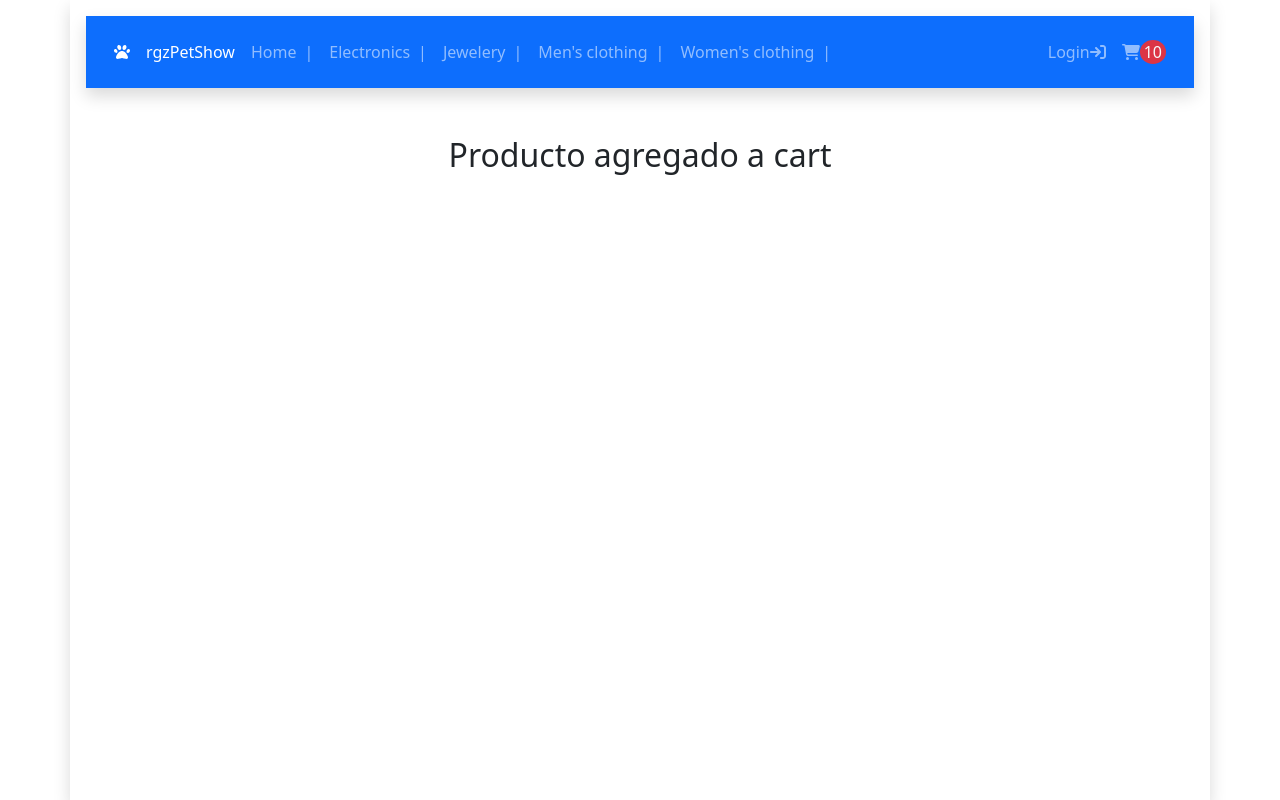
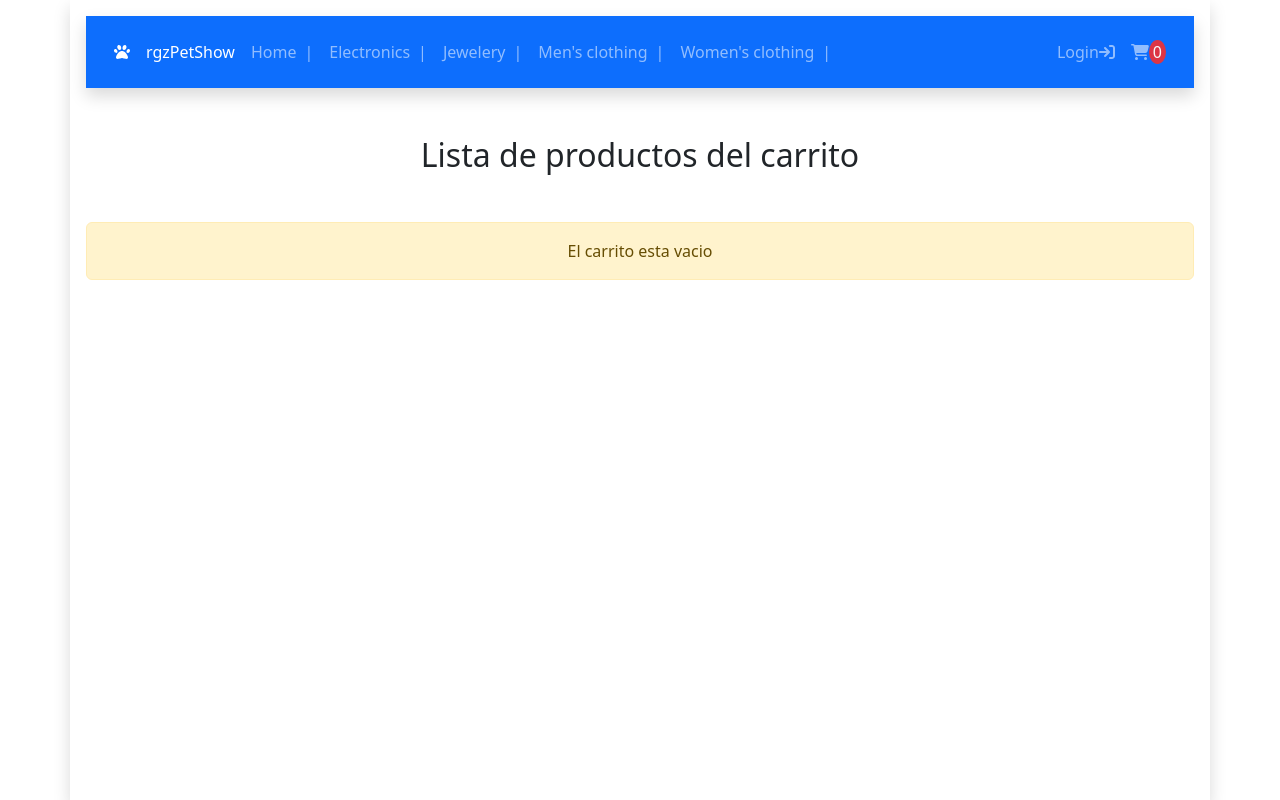
Before and after one commit to arabootcamp/rgzpetshop-rodriguez, a React (Create React App) app: page /cart in a window 1280 px wide. Built offline with nearby package versions, Linux system fonts and the light colour scheme.

Commit message:
desafio 8 - cart context

```diff
--- a/src/App.js
+++ b/src/App.js
@@ -1,9 +1,12 @@
 import React from 'react'
+import CartProvider from './context/CartContext';
 import AppRouter from './routes/AppRouter';
 
 function App() {
   return (
-    <AppRouter />
+    <CartProvider>
+      <AppRouter />
+    </CartProvider>
   );
 }
 
--- a/src/components/CartWidget/index.jsx
+++ b/src/components/CartWidget/index.jsx
@@ -1,13 +1,19 @@
 import styles from './styles.module.scss';
-import React from 'react';
+import React,{useContext} from 'react';
 import { FontAwesomeIcon } from '@fortawesome/react-fontawesome';
 import { faCartShopping } from '@fortawesome/free-solid-svg-icons';
+import { CartContext } from '../../context/CartContext';
+import { useNavigate } from 'react-router-dom';
 
-const CartWidget = ({ productsQuantity }) => {
+const CartWidget = () => {
+
+  const { cart } = useContext(CartContext);
+  const navigate = useNavigate();
+
   return (
     <div className="d-flex align-items-center ms-lg-3 py-2 fs-6">
-      <FontAwesomeIcon icon={faCartShopping} className={styles.cartWidget__icon} />
-      <span className="bg-danger text-light px-1 rounded-circle">{productsQuantity}</span>
+      <FontAwesomeIcon icon={faCartShopping} className={styles.cartWidget__icon} onClick={() => navigate("/cart")}/>
+      <span className="bg-danger text-light px-1 rounded-circle">{cart.length}</span>
     </div>
   );
 }
--- a/src/components/CartWidget/styles.module.scss
+++ b/src/components/CartWidget/styles.module.scss
@@ -2,5 +2,6 @@
   color: #FFFFFF8C;
   &:hover{
       color: rgba(255,255,255,0.75);
+      cursor: pointer;
   }
 }
--- a/src/components/Item/index.jsx
+++ b/src/components/Item/index.jsx
@@ -3,10 +3,20 @@ import {Card,Button } from 'react-bootstrap';
 import Col from 'react-bootstrap/Col';
 import styles from './styles.module.scss';
 import {useNavigate} from 'react-router-dom';
+import { useContext } from 'react';
+import { CartContext } from '../../context/CartContext';
 
 const Item = ({product}) => {
 
   const navigate = useNavigate();
+  const { cart } = useContext(CartContext);
+
+  //a modo seteo inicial
+  product.initial = 1;
+  product.stock = 10;
+  //si el producto esta en carro rebajo el stock
+  let index = cart.findIndex(el => el.id === product.id);
+  let quantityInCart = (index >= 0) ? cart[index].quantity : 0;
 
   const handleDetail = () => {
     navigate(`/item/${product.id}`);
@@ -24,7 +34,7 @@ const Item = ({product}) => {
             <Button variant="primary" onClick={handleDetail} className={`${styles.btn_custom_hover} rounded-0 w-100 btn-custom-hover`}>Ver detalle</Button>
           </div>
         </Card.Body>
-        <span className="text-end text-primary me-3 mb-2"><strong>stock:</strong><i className=''> {10}</i></span>
+        <span className="text-end text-primary me-3 mb-2"><strong>stock:</strong><i className=''> {product.stock - quantityInCart}</i></span>
       </Card>
   </Col>
   );
--- a/src/components/ItemDetail/index.jsx
+++ b/src/components/ItemDetail/index.jsx
@@ -1,21 +1,31 @@
-import React, { useState } from 'react';
+import React, { useState, useContext } from 'react';
 import styles from './styles.module.scss';
 import Container from 'react-bootstrap/Container';
 import Row from 'react-bootstrap/Row';
 import Col from 'react-bootstrap/Col';
 import ItemCount from '../../components/ItemCount';
 import { useNavigate } from 'react-router-dom';
+import { CartContext } from '../../context/CartContext';
 
 const ItemDetail = ({product}) => {
 
+  const navigate = useNavigate();
   const [qtyAdded, setQtyAdded] = useState(0);
-  const navigate = useNavigate();
+  const { addItem, cart } = useContext(CartContext);
+
+  //a modo seteo inicial
+  product.initial = 1;
+  product.stock = 10;
+  //si el producto esta en carro rebajo el stock
+  let index= cart.findIndex(el => el.id===product.id);
+  let quantityInCart= (index>=0) ? cart[index].quantity: 0;
 
   const handleAdd = counter => {
     setQtyAdded(counter);
   }
 
   const handleTerminate = () => {
+    addItem(product, qtyAdded);
     navigate('/cart');
   }
 
@@ -30,16 +40,15 @@ const ItemDetail = ({product}) => {
             <span className="d-block text-primary text-start">{product.category}</span>
             <h3 className='text-center my-4'>{product.title}</h3>
             <p className=''>{product.description}</p>
-            <span className="d-block text-end text-primary me-0"><strong>stock:</strong><i> {10}</i></span>
+            <span className="d-block text-end text-primary me-0"><strong>stock:</strong><i> {product.stock - quantityInCart}</i></span>
             <strong className={`${styles.product__price} d-block my-4`}>{product.price}</strong>
           </div>
           <div>
             { qtyAdded<=0
-              ? <ItemCount handleAdd={handleAdd} initial={1} stock={10} />
+              ? <ItemCount handleAdd={handleAdd} initial={product.initial} stock={product.stock - quantityInCart} />
               : <div className='text-center'>
-                  <strong className={`${styles.fs_13p} d-block text-success`}>Usted ha agregado {qtyAdded} cantidades del producto</strong>
+                  <strong className={`${styles.fs_13p} d-block text-success`}>Usted va a agregar {qtyAdded} cantidades del producto al carrito</strong>
                   <button type="button" onClick={handleTerminate} className="btn btn-outline-primary px-2 m-3 rounded-0">Terminar compra</button>
-                  <button type="button" onClick={() => {setQtyAdded(0)} } className="btn btn-outline-primary px-2 m-3 rounded-0">Restablecer</button>
                 </div>}
             <hr />
             <button type="button" onClick={() => {navigate(-1)} } className={`${styles.btn_custom_hover} btn btn-primary px-5 my-3 rounded-0`} >Volver a la página anterior</button>
--- a/src/components/NavBar/index.jsx
+++ b/src/components/NavBar/index.jsx
@@ -9,6 +9,7 @@ import CartWidget from '../CartWidget';
 import {Link} from 'react-router-dom';
 
 const NavBar = () => {
+
   return (
     <>
       <Navbar bg="primary" variant="dark" expand="lg" className="p-3 shadow">
@@ -27,7 +28,7 @@ const NavBar = () => {
               <Link to="/category/men's clothing" className={`${styles.navbar__link} my-1 my-lg-0 ms-lg-3 d-flex align-items-center`}>Men's clothing <span className="d-none d-lg-inline ps-2">|</span></Link>
               <Link to="/category/women's clothing" className={`${styles.navbar__link} my-1 my-lg-0 ms-lg-3 d-flex align-items-center`}>Women's clothing <span className="d-none d-lg-inline ps-2">|</span></Link>
               <Link to='/' className={`my-1 my-lg-0 ms-lg-auto ${styles.navbar__link} d-flex align-items-center`} >Login <FontAwesomeIcon icon={faSignIn} /></Link>
-              <CartWidget productsQuantity={10} className="my-1 my-lg-0"/>
+              <CartWidget className="my-1 my-lg-0"/>
             </Nav>
           </Navbar.Collapse>
         </Container>
--- /dev/null
+++ b/src/components/ProductsList/index.jsx
@@ -0,0 +1,43 @@
+import React, {useContext} from 'react'
+import { CartContext } from '../../context/CartContext';
+import { Container, Row, Col, Button } from "react-bootstrap";
+import { FontAwesomeIcon } from '@fortawesome/react-fontawesome';
+import { faTrash, faTrashCan } from '@fortawesome/free-solid-svg-icons';
+import styles from './styles.module.scss';
+import { useNavigate } from 'react-router-dom';
+
+const ProductsTable = () => {
+
+  const navigate = useNavigate();
+  const { cart, removeItem, clear } = useContext(CartContext);
+
+  return (
+    <div>
+      <Container fluid>
+        {cart.length > 0 && cart.map(el =>(
+          <Row key={`product-${el.id}`} className="py-2 border border-1">
+            <Col xs="auto" sm="1" xl="1" className="px-4">{el.id}</Col>
+            <Col xs="3" sm="5" xl="6" className="text-start">{el.title}</Col>
+            <Col xs="auto" sm="2" xl="2" className="px-4">
+              <img src={el.image} alt={el.title} className={`${styles.box__img}`} onClick={() => navigate(`/item/${el.id}`)}/>
+              </Col>
+            <Col xs="auto" className="px-4">
+              <span className="d-block py-2 px-3 bg-warning rounded-circle">{el.quantity}</span>
+            </Col>
+            <Col xs="auto" sm="1" className="px-4">
+              <Button variant="light" onClick={() => { removeItem(el.id) }}>
+              <FontAwesomeIcon icon={faTrashCan} className="text-danger" />
+            </Button>
+            </Col>
+          </Row>))}
+      </Container>
+
+      <hr />
+      <Button variant="outline-danger" onClick={() => { clear() }}>
+        Eliminar todo <FontAwesomeIcon icon={faTrash} className="fs-4" />
+      </Button>
+    </div>
+  )
+}
+
+export default ProductsTable
--- /dev/null
+++ b/src/components/ProductsList/styles.module.scss
@@ -0,0 +1,7 @@
+.box__img{
+  max-width: 50px;
+  max-height: 50px;
+  &:hover{
+    cursor: pointer;
+  }
+}
--- a/src/containers/Cart/index.jsx
+++ b/src/containers/Cart/index.jsx
@@ -1,9 +1,18 @@
-import React from 'react'
+import React, { useContext } from 'react'
+import { CartContext } from '../../context/CartContext';
+import { Alert } from "react-bootstrap";
+import ProductsTable from '../../components/ProductsList';
 
 const Cart = () => {
+
+  const {cart} = useContext(CartContext);
+
   return (
     <div className="my-5 text-center">
-      <h2>Producto agregado a cart</h2>
+      <h2 className="mb-5">Lista de productos del carrito</h2>
+      { cart.length === 0
+          ? <Alert key="warning" variant="warning"> El carrito esta vacio </Alert>
+          : <ProductsTable/>}
     </div>
   )
 }
--- /dev/null
+++ b/src/context/CartContext.js
@@ -0,0 +1,50 @@
+import React, { createContext, useState } from 'react'
+
+const CartContext = createContext();
+
+const CartProvider = ({children}) => {
+
+  const [cart, setCart] = useState([]);
+
+  // agregar cierta cantidad de un ítem al carrito
+  const addItem = (item, quantity) => {
+    if (isInCart(item.id)) {
+       const newCart = cart.map( product=>{
+        if (product.id===item.id) {
+          product.quantity += quantity;
+        }
+        return product;
+       });
+       setCart(newCart);
+    }
+    else{
+      const newItem = {...item, quantity};
+      setCart([...cart, newItem]);
+    }
+  }
+
+  // Remover un item del cart por usando su id
+  const removeItem = id => {
+    const index = cart.findIndex(product => product.id === id);
+    const newCart = [...cart.slice(0, index), ...cart.slice(index+1, )];
+    setCart(newCart);
+  }
+
+  // Remover todos los items
+  const clear = () => setCart([]);
+
+  //isInCart: (id) => true|false
+  const isInCart= id => cart.some(product => product.id===id);
+
+  //datos del contexto
+  const data = { cart, addItem, removeItem, clear, isInCart }
+
+  return (
+    <CartContext.Provider value={data}>
+      {children}
+    </CartContext.Provider>
+  );
+}
+
+export default CartProvider;
+export { CartContext };
```
Also changed, not shown: 1 other file (tests, documents, lock files or other folders).
